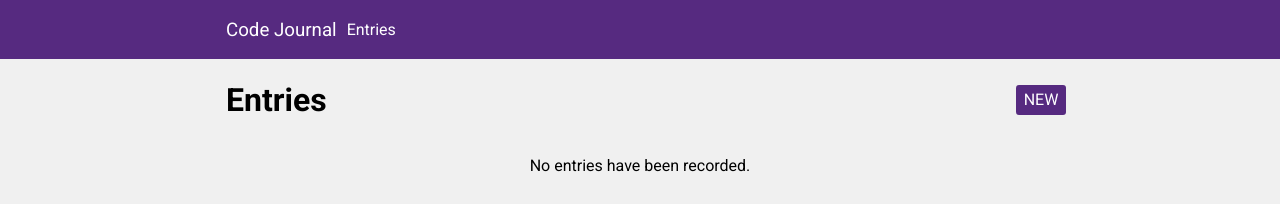
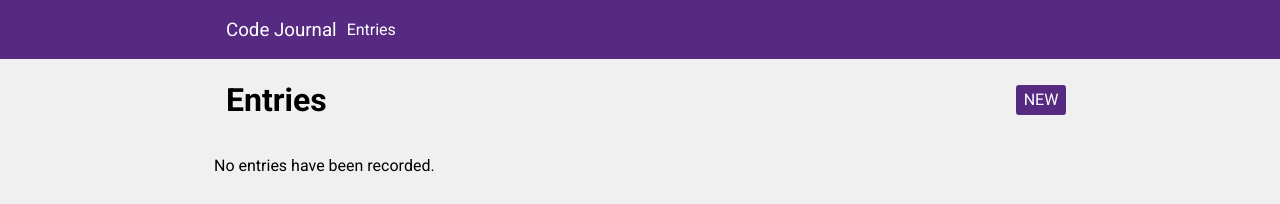
Before and after one commit to DevJosephLee/code-journal, a website: page index.html in a window 1280 px wide. Both pictures are taken after typing "Sample", "Sample", "Sample" into the empty fields and a click on the button "Save". Shown: the top 204 px of the page. Drawn offline with Linux system fonts and the light colour scheme.

```diff
--- a/css/styles.css
+++ b/css/styles.css
@@ -50,6 +50,11 @@
   font-size: 1.5rem;
 }
 
+p {
+  width: 100%;
+  overflow-wrap: break-word;
+}
+
 .user-input {
   width: 100%;
   border: 1px solid #cfcfcf;
--- a/js/main.js
+++ b/js/main.js
@@ -144,7 +144,3 @@
   $img.setAttribute('src', $photoUrl.value);
   $notes.value = data.editing.notes;
 });
-
-// data.entries[i].matches('data-entry-id')
-// var replaceEntry = document.createElement('li');
-// replaceEntry.setAttribute('data-entry-id', data.editing.entryId);
```
